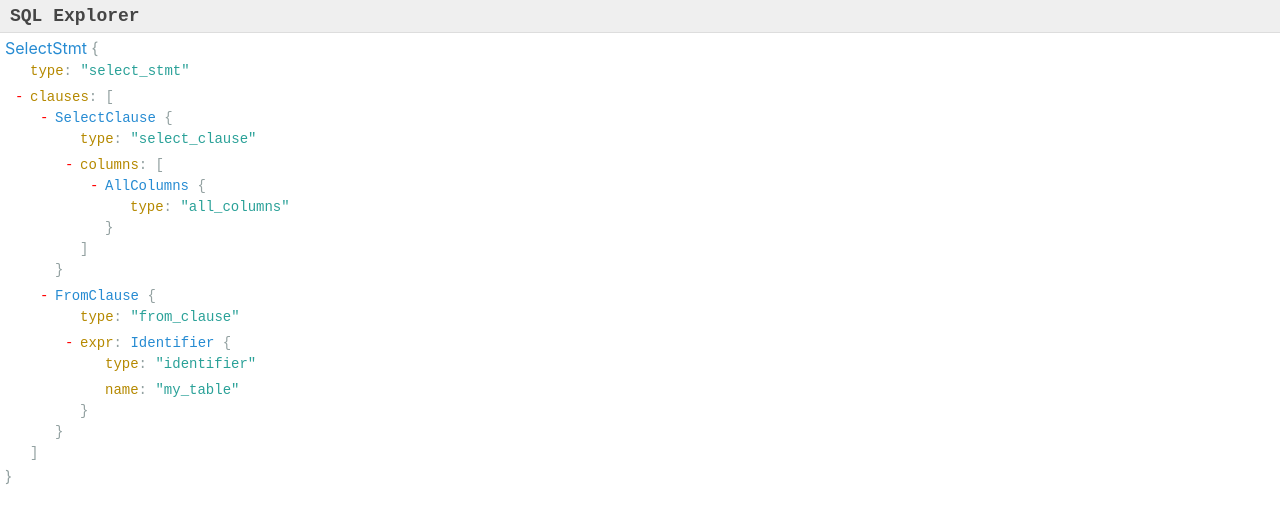
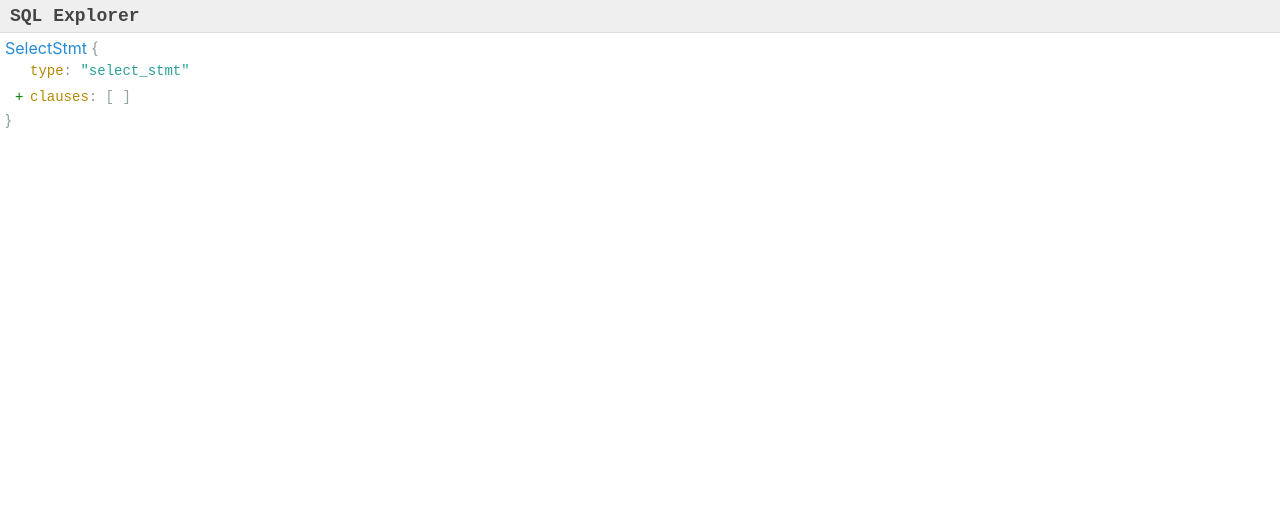
Before and after one commit to nene/sql-explorer, a React (Create React App) app: page / in a window 1280 px wide. Shown: the top 518 px of the page. Built offline with nearby package versions, Linux system fonts and the light colour scheme.

Commit message:
Collapse all by default

```diff
--- a/src/Tree.tsx
+++ b/src/Tree.tsx
@@ -73,8 +73,16 @@ function PlainPropertyNode({ name, value }: { name?: string; value: any }) {
   );
 }
 
-function ObjectPropertyNode({ name, value }: { name?: string; value: object }) {
-  const [expanded, setExpanded] = useState(true);
+function ObjectPropertyNode({
+  name,
+  value,
+  expanded: startExpanded,
+}: {
+  name?: string;
+  value: object;
+  expanded?: boolean;
+}) {
+  const [expanded, setExpanded] = useState(startExpanded || false);
   return (
     <TreeNode expandable expanded={expanded}>
       {name ? (
@@ -102,7 +110,7 @@ function ObjectPropertyNode({ name, value }: { name?: string; value: object }) {
 }
 
 function ArrayPropertyNode({ name, value }: { name?: string; value: any[] }) {
-  const [expanded, setExpanded] = useState(true);
+  const [expanded, setExpanded] = useState(false);
   return (
     <TreeNode expandable expanded={expanded}>
       {name ? (
@@ -157,5 +165,5 @@ function ArrayElementList({ value }: { value: any[] }) {
 }
 
 export function Tree({ data }: { data: object }) {
-  return <ObjectPropertyNode value={data} />;
+  return <ObjectPropertyNode value={data} expanded={true} />;
 }
```
